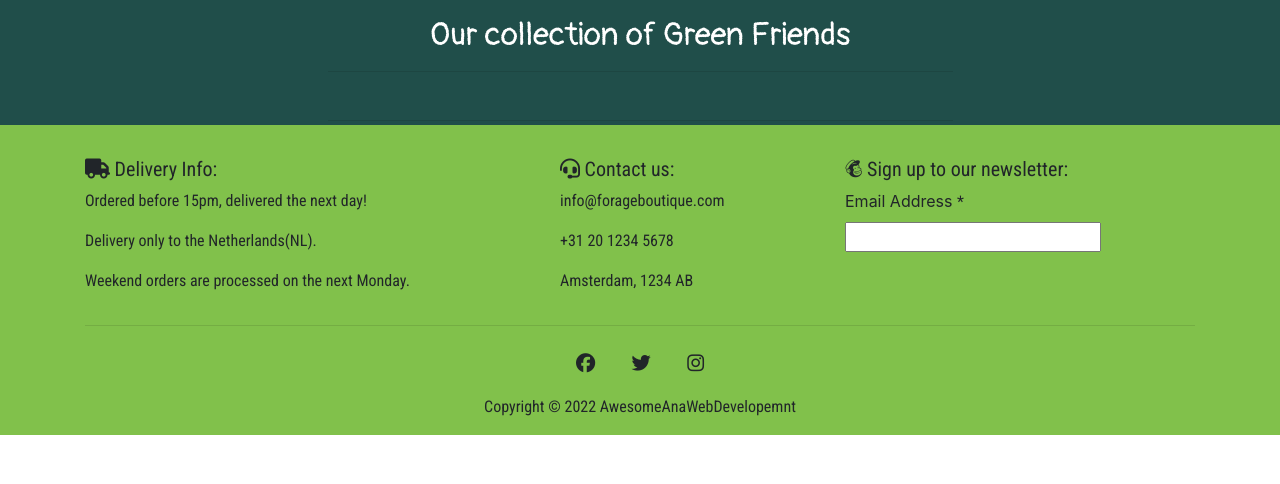
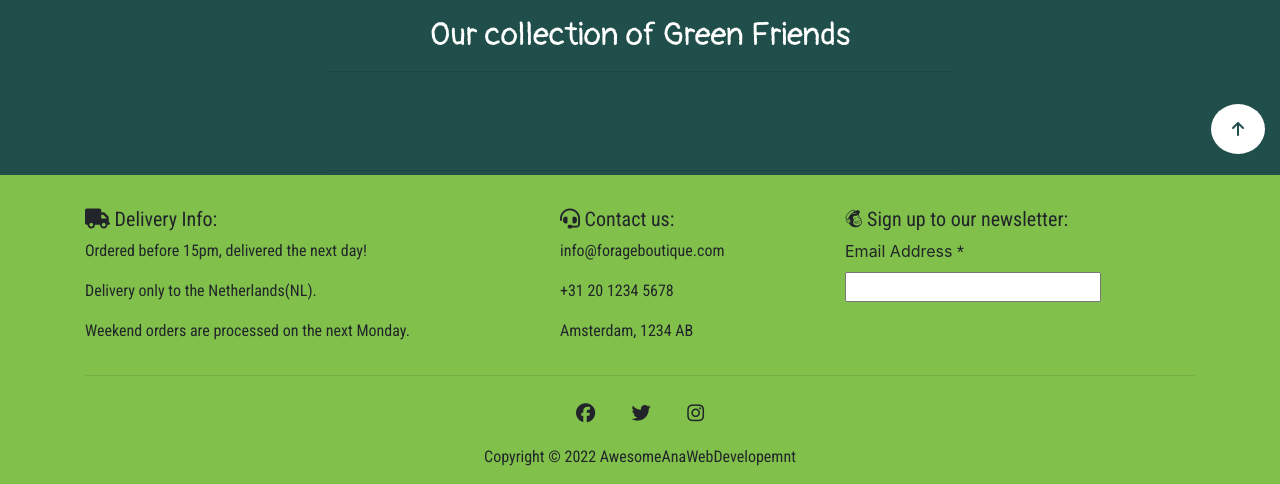
Before and after one commit to anabramos/forageboutique, a Django app: page /products/ in a window 1280 px wide. Shown: the part 72-556 px from the top of the page. Run offline with Django 3.2, Linux system fonts and the light colour scheme; data that the repository does not hold is empty; some libraries are stand-ins or nearby versions.

Commit message:
Add scroll to top button on products page template

```diff
--- a/products/templates/products/products.html
+++ b/products/templates/products/products.html
@@ -79,9 +79,32 @@
             </div>
         </div>
         <div class="row">
-            <div class="col mt-3">
+            <div class="col mt-3 text-right">
+                <button id="backToTopBtn">
+                    <i class="fas fa-arrow-up"></i>
+                </button>
                 <hr class="w-50 mb-1">
             </div>
         </div>
     </div>
 {% endblock %}
+
+{% block postloadjs %}
+
+<script type="text/javascript">
+
+    var backToTopBtn = document.getElementById("backToTopBtn")
+    var rootElement = document.documentElement
+
+    function backToTop() {
+        rootElement.scrollTo({
+            top: 0,
+            behavior: "smooth"
+        })
+    }
+
+    backToTopBtn.addEventListener("click", backToTop)
+
+</script>
+
+{% endblock %}
--- a/static/css/style.css
+++ b/static/css/style.css
@@ -1,6 +1,6 @@
 @import url('https://fonts.googleapis.com/css2?family=Pangolin&family=Roboto+Condensed&display=swap');
 
-/* General Styling*/
+/* General Styling */
 body, h3, h4, h5, h6, p, span, a {
     font-family: 'Roboto Condensed', sans-serif;
 }
@@ -60,3 +60,15 @@ h3, h4, h5, h6, {
     text-decoration: none;
     color: #ECBA82;
 }
+
+/* Buttons */
+
+#backToTopBtn {
+    background-color: #fff;
+    color: #204E4A;
+    border: none;
+    border-radius: 50%;
+    font-size: 16px;
+    line-height: 48px;
+    width: 54px;
+}
--- a/templates/base.html
+++ b/templates/base.html
@@ -167,5 +167,9 @@
                 </div>
             </div>
         </footer>
+
+        {% block postloadjs %}
+        {% endblock %}
+
     </body>
 </html>
```
